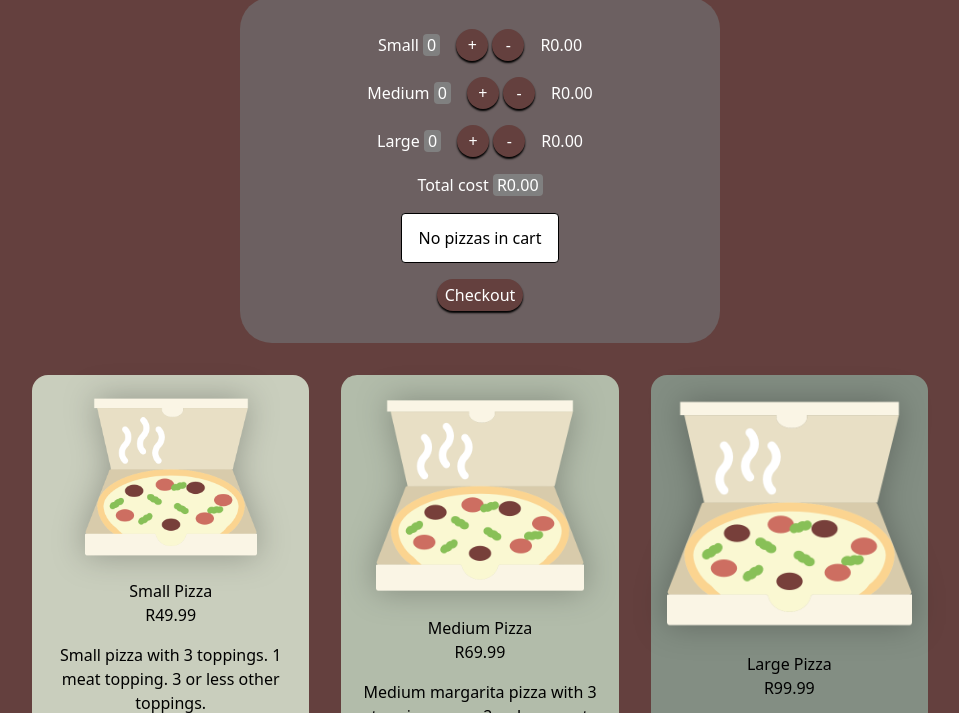
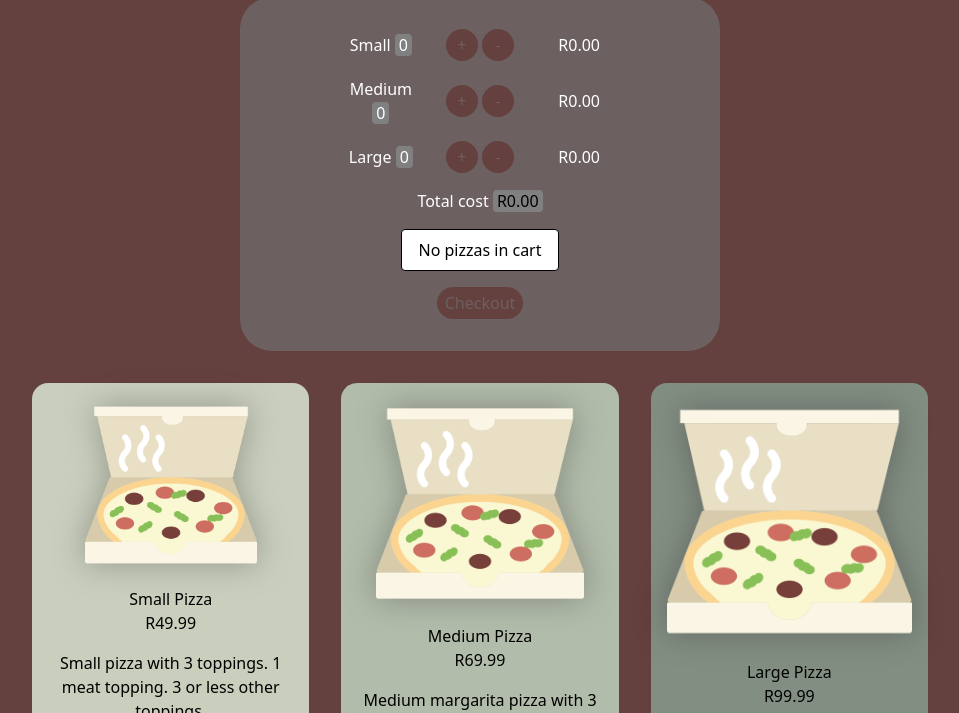
Before and after one commit to ntruter42/pizza-cart, a plain HTML site: page index.html in a window 1280 px wide. Both pictures are taken after a click on the button "Checkout". Shown: the part 75-788 px from the top of the page, without its empty margins (160-1119 px from the left). Drawn offline with nearby package versions, Linux system fonts and the light colour scheme.

Commit message:
Added visual cue to buttons, centered cart buttons

```diff
--- a/index.html
+++ b/index.html
@@ -28,7 +28,7 @@
 				<span>Small</span>
 				<span x-text="count.small" class="count"></span>
 			</div>
-			<div>
+			<div :class="count.small ? '' : 'dead-btn'">
 				<button @click=" addPizza('small')" class="round" type="button">+</button>
 				<button @click="removePizza('small')" class="round" type="button">-</button>
 			</div>
@@ -39,7 +39,7 @@
 				<span>Medium</span>
 				<span x-text="count.medium" class="count"></span>
 			</div>
-			<div>
+			<div :class="count.medium ? '' : 'dead-btn'">
 				<button @click=" addPizza('medium')" class="round" type="button">+</button>
 				<button @click="removePizza('medium')" class="round" type="button">-</button>
 			</div>
@@ -50,7 +50,7 @@
 				<span>Large</span>
 				<span x-text="count.large" class="count"></span>
 			</div>
-			<div>
+			<div :class="count.large ? '' : 'dead-btn'">
 				<button @click=" addPizza('large')" class="round" type="button">+</button>
 				<button @click="removePizza('large')" class="round" type="button">-</button>
 			</div>
@@ -60,17 +60,16 @@
 			<span>Total cost</span>
 			<span class="number">R<span x-text="total.toFixed(2)"></span></span>
 		</div>
-		<div x-show="message" x-transition class="bg-white border border-black text-black px-4 py-3 rounded relative"
-			role="alert">
-			<span x-text="message" class="block sm:inline"></span>
+		<div x-show="message" x-transition class="bg-white border border-black text-black px-4 py-2 rounded">
+			<span x-text="message" class=""></span>
 		</div>
-		<div x-show="!checkout" class="checkout" x-cloak>
+		<div x-show="!checkout" :class="count.small || count.medium || count.large ? '' : 'dead-btn'" class="checkout" x-cloak>
 			<button @click="clickCheckout" type="button">Checkout</button>
 		</div>
-		<div x-show="checkout" class="payment" x-cloak>
+		<div x-show="checkout" :class=" payment >= total ? '' : 'dead-btn'" class="payment" x-cloak>
 			<label for="payment-amount">
 				<span>Amount</span>
-				<input x-model="payment" type="text" id="payment-amount">
+				<input x-model="payment" type="number" id="payment-amount">
 			</label>
 			<button @click="makePayment" class="" type="button">Pay</button>
 		</div>
@@ -114,7 +113,7 @@
 		</div>
 	</div>
 
-	<div class="contact text-white text-center flex flex-col">
+	<div class="contact w-11/12 text-white text-center flex flex-col">
 		<h2 class="heading">Contact us at:</h2>
 		<span>011 340 1231</span>
 		<span>info@perfectpizza.co.za</span>
--- a/pizza-cart.js
+++ b/pizza-cart.js
@@ -1,6 +1,6 @@
 function pizzaCart() {
 	return {
-		message: ``,
+		message: '',
 		checkout: false,
 		payment: 0,
 		total: 0,
@@ -44,7 +44,7 @@ function pizzaCart() {
 				}
 				this.checkout = false;
 				this.updateCosts();
-				this.displayMessage(`Thank you for your support. Enjoy!`);
+				this.displayMessage(`Thank you. Enjoy!`);
 			} else {
 				this.displayMessage(`Not enough money`);
 			}
@@ -89,7 +89,7 @@ function pizzaCart() {
 			clearTimeout(this.msgTimeout);
 			this.message = message;
 			this.msgTimeout = setTimeout(() => {
-				this.message = ``;
+				this.message = '';
 			}, this.msgTime);
 		}
 	}
--- a/style.css
+++ b/style.css
@@ -45,6 +45,16 @@ button:active {
 	box-shadow: 0 1px 1px black;
 }
 
+.dead-btn button {
+	color: var(--primary-bg);
+	cursor: default;
+	box-shadow: none;
+}
+
+.dead-btn button:active {
+	box-shadow: none;
+}
+
 input {
 	border: 1px solid black;
 	border-radius: 0.5rem;
@@ -80,6 +90,10 @@ input:focus {
 	padding-inline: 0.25rem;
 }
 
+.total .number {
+	color: black;
+}
+
 .pizza-cart {
 	background: var(--primary-bg);
 	border-radius: 2rem;
@@ -105,6 +119,10 @@ input:focus {
 	align-items: center;
 	gap: 1rem;
 	width: 100%;
+}
+
+.cart-option>* {
+	width: 20%;
 }
 
 .pizza-menu {
```
